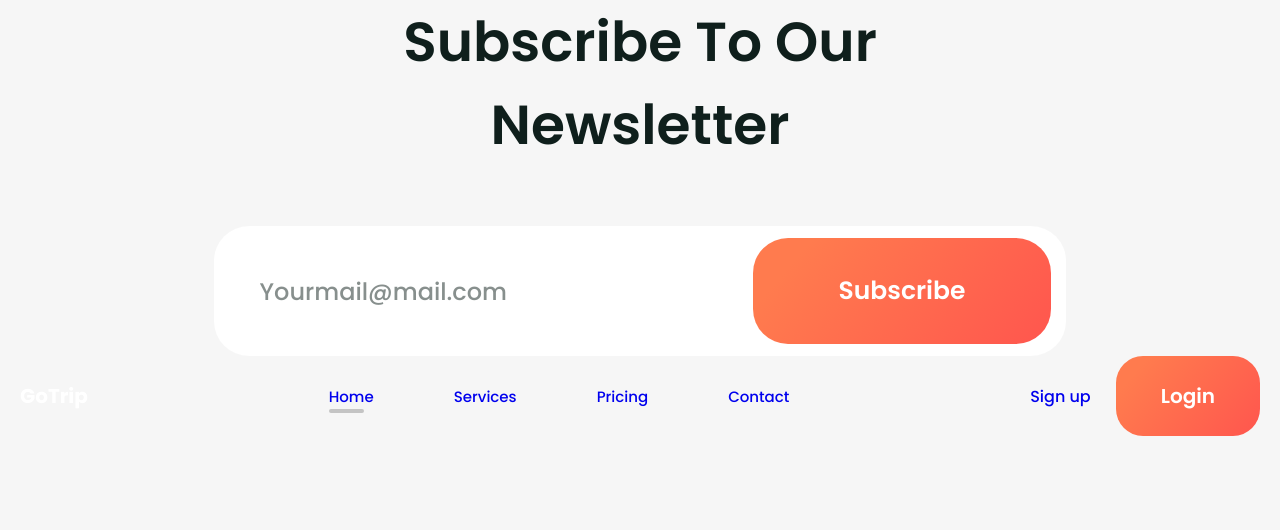
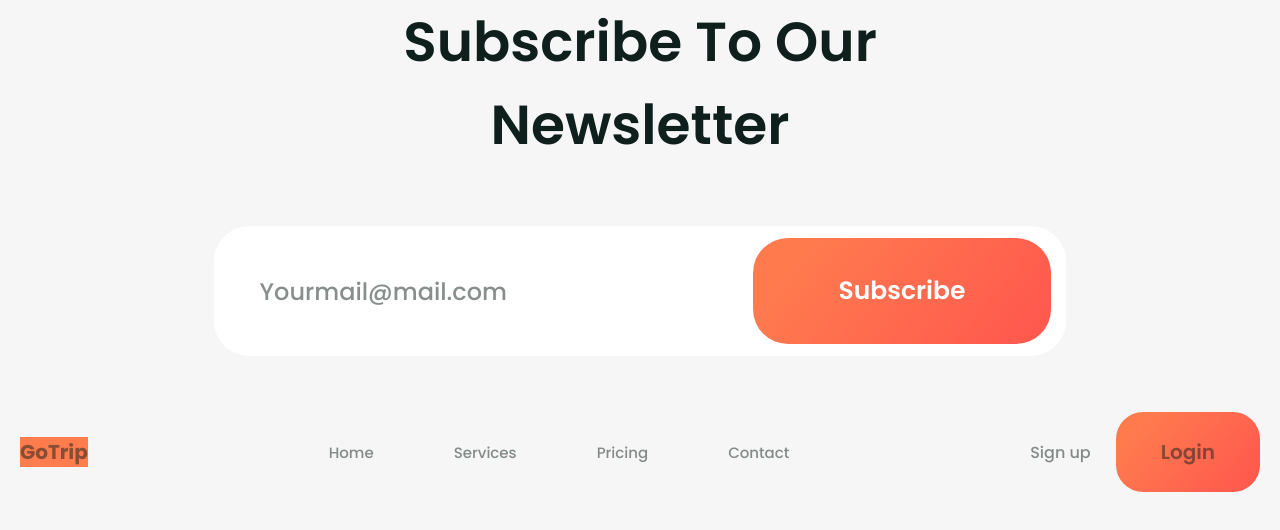
Before and after one commit to Nattyme/GoTrip, a plain HTML site: page index.html in a window 1280 px wide. Drawn offline with nearby package versions, Linux system fonts and the light colour scheme.

Commit message:
CSS footer correction

```diff
--- a/css/footer.css
+++ b/css/footer.css
@@ -0,0 +1,7 @@
+.footer {
+    padding: 56px 0 74px;
+}
+
+.footer a {
+    color: var(--secondary);
+}
--- a/css/logo.css
+++ b/css/logo.css
@@ -10,3 +10,7 @@
 .logo a {
     color: inherit;
 }
+
+.logo--footer {
+    background-color: #FF7C4E;
+}
--- a/css/nav.css
+++ b/css/nav.css
@@ -34,6 +34,13 @@
 
 }
 
+
+.nav__list.nav__list--footer a.active::after,
+.nav__list.nav__list--footer a:hover::after {
+    display: none;
+}
+
+
 .nav__login {
     display: flex;
     column-gap: 25px;
--- a/index.html
+++ b/index.html
@@ -178,8 +178,8 @@
                 <h2 class="logo logo--footer"><a href="#!">GoTrip</a></h2>
             </div>
 
-            <ul class="nav__list">
-                <li><a href="#!" class="active">Home</a></li>
+            <ul class="nav__list nav__list--footer">
+                <li><a href="#!">Home</a></li>
                 <li><a href="#!">Services</a></li>
                 <li><a href="#!">Pricing</a></li>
                 <li><a href="#!">Contact</a></li>
```
